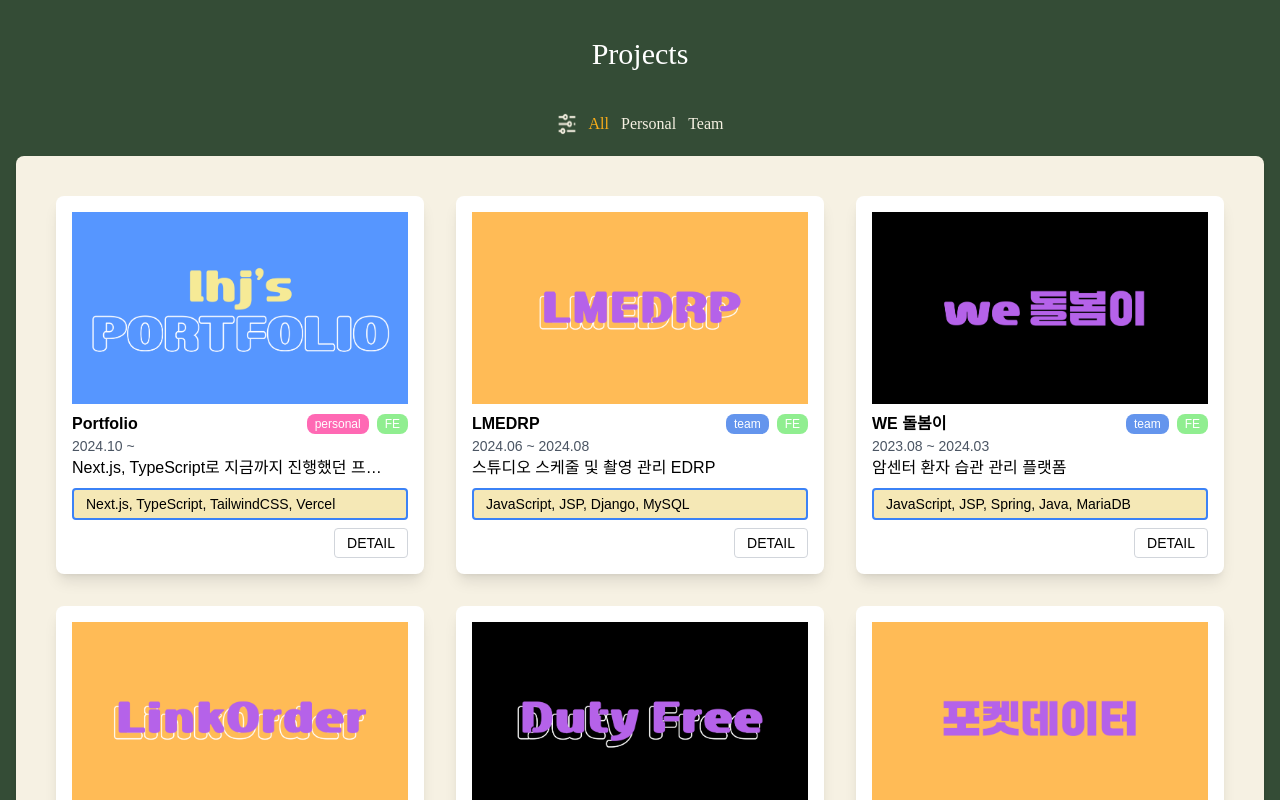
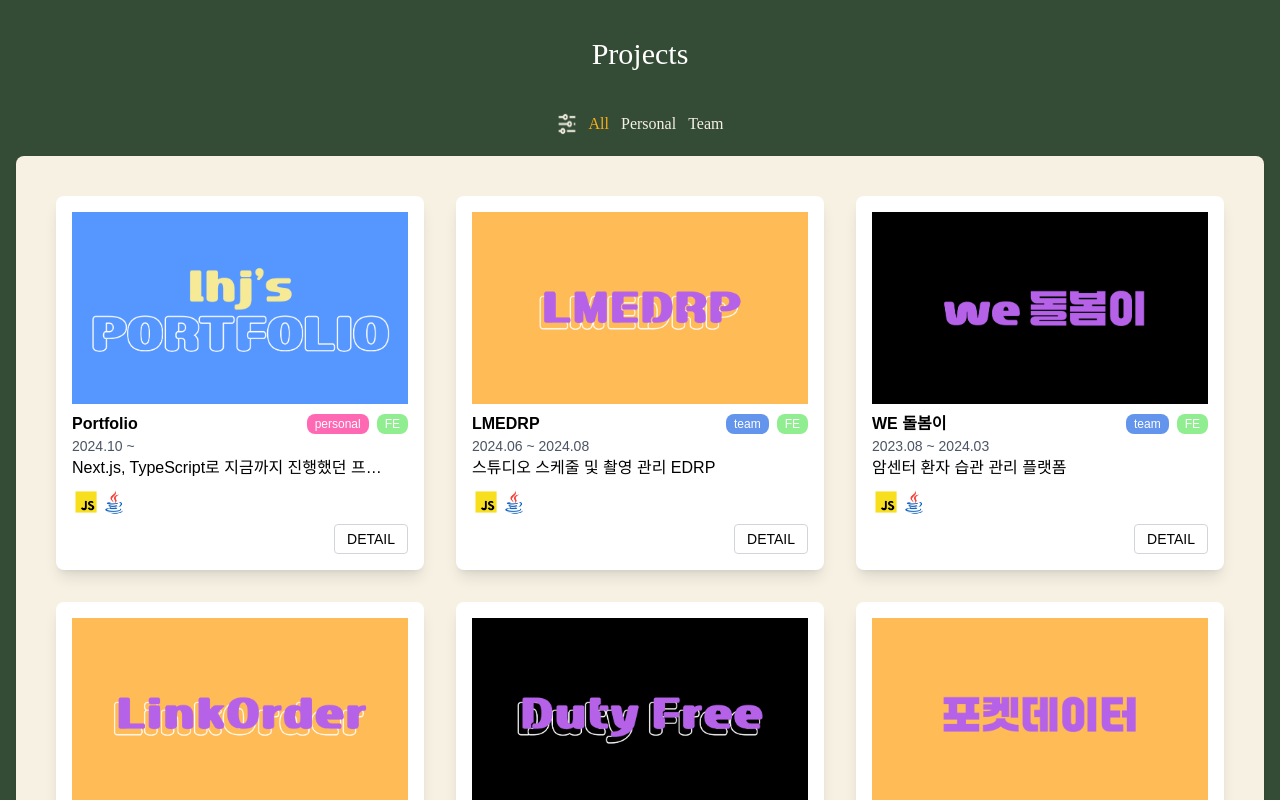
Before and after one commit to HwajinLee3114/lhjin-portfolio, a Next.js app: page /project in a window 1280 px wide. Shown: the top 800 px of the page. Built offline with nearby package versions, Linux system fonts and the light colour scheme; a web font is replaced by a local one.

Commit message:
project>목록, 상세 Tech 출력 수정

```diff
--- a/src/app/project/page.tsx
+++ b/src/app/project/page.tsx
@@ -82,6 +82,7 @@ export default function Projects() {
                 title={project.title}
                 period={project.period}
                 skill={project.skill}
+                skillItem={project.skillItem}
                 filter={project.filter}
                 imageSrc={project.thumb}
                 feature={project.feature}
--- a/src/components/project/ProjectCard.tsx
+++ b/src/components/project/ProjectCard.tsx
@@ -10,6 +10,11 @@ interface Tag {
   color: string;
   txtcolor?: string;
 }
+export interface SkillItem {
+  id: string;
+  name: string;
+  url: string;
+}
 
 interface ProjectCardProps {
   id?: string;
@@ -20,6 +25,7 @@ interface ProjectCardProps {
   link?: string;
   imageSrc?: string;
   skill: string;
+  skillItem: SkillItem[];
   description: string;
 }
 
@@ -53,6 +59,7 @@ const ProjectCard: React.FC<ProjectCardProps> = ({
   link,
   imageSrc,
   skill,
+  skillItem,
   description,
 }) => {
   const [isOpen, setIsOpen] = useState<boolean>(false);
@@ -119,8 +126,19 @@ const ProjectCard: React.FC<ProjectCardProps> = ({
             {description}
           </span>
         </div>
-        <div className="self-start py-1 px-3 mb-2 bg-themacolor15 border-2 border-themacolor4 rounded text-sm">
+        {/* <div className="self-start py-1 px-3 mb-2 bg-themacolor15 border-2 border-themacolor4 rounded text-sm">
           {skill}
+        </div> */}
+        <div className="flex flex-row items-center mb-2">
+          {skillItem &&
+            skillItem.map((skillI) => (
+              <img
+                key={`${id}_skill_${skillI.id}`}
+                src={`/images/tech/${skillI.url}`}
+                className="w-7"
+                alt={skillI.name}
+              />
+            ))}
         </div>
         {id && (
           <div className="flex justify-end">
--- a/src/components/project/detail/ProjectDetailModal.tsx
+++ b/src/components/project/detail/ProjectDetailModal.tsx
@@ -72,7 +72,11 @@ export const ProjectDetailModal = ({ isOpen, activeId }: ModalProps) => {
                   {project.period}
                 </div>
 
-                <div className="flex flex-row items-center mb-2">
+                <div className="items-center py-1 px-3 mb-2 bg-themacolor15 border-2 border-themacolor4 rounded text-sm">
+                  {project.skill}
+                </div>
+
+                {/* <div className="flex flex-row items-center mb-2">
                   {project.skillItem &&
                     project.skillItem.map((skill) => (
                       <img
@@ -82,7 +86,7 @@ export const ProjectDetailModal = ({ isOpen, activeId }: ModalProps) => {
                         alt={skill.name}
                       />
                     ))}
-                </div>
+                </div> */}
 
                 <div className="whitespace-pre-line">{project.description}</div>
 
--- a/src/data/projects.ts
+++ b/src/data/projects.ts
@@ -60,8 +60,10 @@ export const projects: Project[] = [
       },
     ],
     skillItem: [
-      { id: "1", name: "JavaScript", url: "js-100.png" },
-      { id: "2", name: "Java", url: "java-100.png" },
+      { id: "1", name: "Java", url: "java-100.png" },
+      { id: "2", name: "Spring", url: "spring-100.png" },
+      { id: "3", name: "JavaScript", url: "js-100.png" },
+      { id: "4", name: "PostgreSQL", url: "postgreesql-100.png" },
     ],
     thumb: 'pj1.png',
     images: [
```
Also changed, not shown: public/images/tech/postgreesql-100.png (added).
